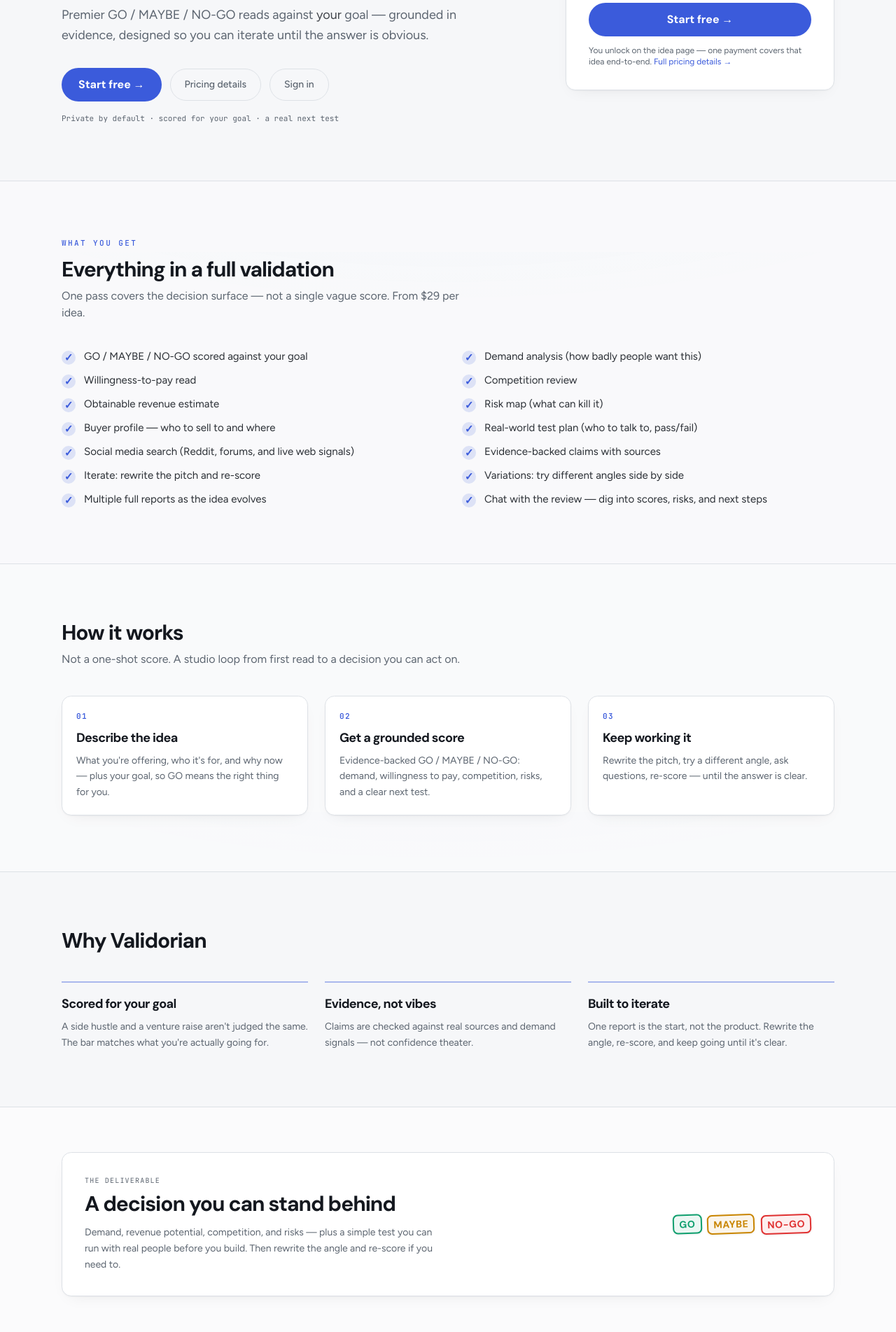
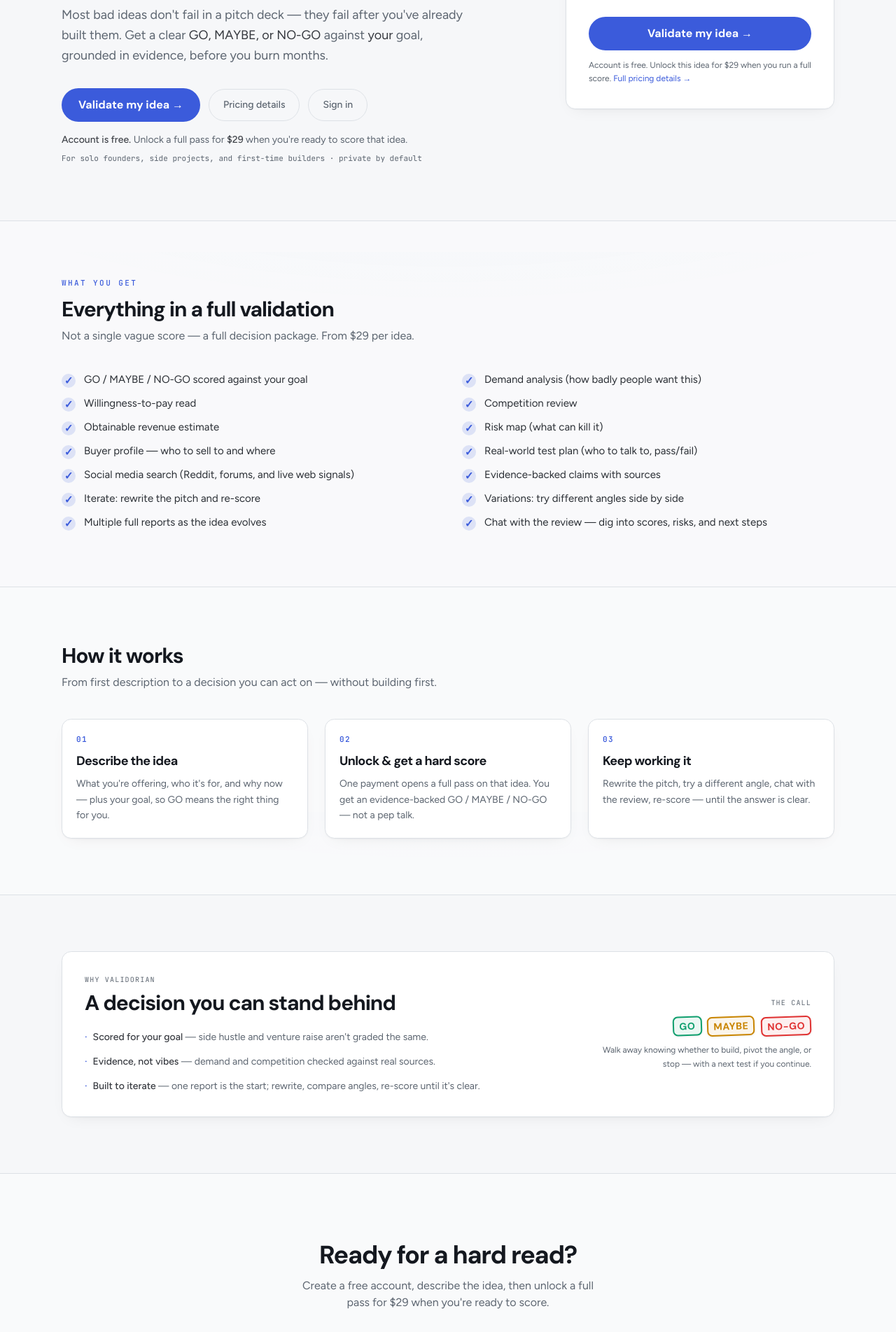
Before and after one commit to ryan321/ideavalidator, a Next.js app: page / in a window 1280 px wide. Shown: the part 440-2343 px from the top of the page at 70% size. Built offline with nearby package versions, Linux system fonts and the light colour scheme; no server answers; the database is empty.

Commit message:
Sharpen landing conversion: pain, free-vs-paid, clearer CTAs.
Rewrite hero for stakes, clarify account free / $29 to score, use Validate my idea, align price card copy, and collapse repeated mid-page sections.

```diff
--- a/app/(marketing)/layout.tsx
+++ b/app/(marketing)/layout.tsx
@@ -58,7 +58,7 @@ export default async function MarketingLayout({ children }: { children: React.Re
                   href="/signup"
                   className="rounded-pill-pack bg-accent px-4 py-1.5 font-display text-sm font-bold text-on-accent transition hover:bg-accent2"
                 >
-                  Get started
+                  Validate my idea →
                 </Link>
               </>
             )}
--- a/app/(marketing)/page.tsx
+++ b/app/(marketing)/page.tsx
@@ -31,35 +31,21 @@ const STEPS = [
   },
   {
     n: "02",
-    title: "Get a grounded score",
-    body: "Evidence-backed GO / MAYBE / NO-GO: demand, willingness to pay, competition, risks, and a clear next test.",
+    title: "Unlock & get a hard score",
+    body: "One payment opens a full pass on that idea. You get an evidence-backed GO / MAYBE / NO-GO — not a pep talk.",
   },
   {
     n: "03",
     title: "Keep working it",
-    body: "Rewrite the pitch, try a different angle, ask questions, re-score — until the answer is clear.",
-  },
-];
-
-const PILLARS = [
-  {
-    title: "Scored for your goal",
-    body: "A side hustle and a venture raise aren't judged the same. The bar matches what you're actually going for.",
-  },
-  {
-    title: "Evidence, not vibes",
-    body: "Claims are checked against real sources and demand signals — not confidence theater.",
-  },
-  {
-    title: "Built to iterate",
-    body: "One report is the start, not the product. Rewrite the angle, re-score, and keep going until it's clear.",
+    body: "Rewrite the pitch, try a different angle, chat with the review, re-score — until the answer is clear.",
   },
 ];
 
 export default async function LandingPage() {
   const user = await getSessionUser();
+  const price = (priceCents() / 100).toFixed(0);
   const ctaHref = user ? "/studio" : "/signup";
-  const ctaLabel = user ? "Open studio →" : "Start free →";
+  const ctaLabel = user ? "Open studio →" : "Validate my idea →";
 
   return (
     <div className="folio-enter">
@@ -75,9 +61,11 @@ export default async function LandingPage() {
               <span className="mt-2 block text-muted">Validate it before you begin.</span>
             </h1>
             <p className="mt-6 max-w-xl text-lg leading-relaxed text-muted">
-              Premier GO / MAYBE / NO-GO reads against{" "}
-              <em className="text-fg/80 not-italic">your</em> goal — grounded in evidence,
-              designed so you can iterate until the answer is obvious.
+              Most bad ideas don&apos;t fail in a pitch deck — they fail after you&apos;ve already
+              built them. Get a clear{" "}
+              <em className="text-fg/85 not-italic">GO, MAYBE, or NO-GO</em> against{" "}
+              <em className="text-fg/85 not-italic">your</em> goal, grounded in evidence, before
+              you burn months.
             </p>
             <div className="mt-8 flex flex-wrap items-center gap-3">
               <Link
@@ -101,8 +89,22 @@ export default async function LandingPage() {
                 </Link>
               )}
             </div>
-            <p className="mt-4 font-mono text-[11px] text-muted">
-              Private by default · scored for your goal · a real next test
+            <p className="mt-4 text-sm text-muted">
+              {user ? (
+                <>
+                  Open the studio and describe an idea. Full validation is{" "}
+                  <span className="font-medium text-fg/80">${price} per idea</span>.
+                </>
+              ) : (
+                <>
+                  <span className="font-medium text-fg/80">Account is free.</span> Unlock a full
+                  pass for <span className="font-medium text-fg/80">${price}</span> when you&apos;re
+                  ready to score that idea.
+                </>
+              )}
+            </p>
+            <p className="mt-2 font-mono text-[11px] text-muted">
+              For solo founders, side projects, and first-time builders · private by default
             </p>
           </div>
 
@@ -126,12 +128,14 @@ export default async function LandingPage() {
             Everything in a full validation
           </h2>
           <p className="mt-2 max-w-xl text-muted">
-            One pass covers the decision surface — not a single vague score. From $
-            {(priceCents() / 100).toFixed(0)} per idea.
+            Not a single vague score — a full decision package. From ${price} per idea.
           </p>
           <ul className="mt-10 grid gap-x-10 gap-y-3 sm:grid-cols-2">
             {WHAT_YOU_GET.map((item) => (
-              <li key={item} className="flex items-start gap-3 text-sm leading-snug text-fg/90 sm:text-[15px]">
+              <li
+                key={item}
+                className="flex items-start gap-3 text-sm leading-snug text-fg/90 sm:text-[15px]"
+              >
                 <span
                   className="mt-0.5 flex h-5 w-5 shrink-0 items-center justify-center rounded-full bg-accent/15 font-semibold text-accent"
                   aria-hidden
@@ -148,9 +152,11 @@ export default async function LandingPage() {
       {/* How it works */}
       <section className="border-y border-border bg-panel/40 py-16 sm:py-20">
         <div className="mx-auto max-w-6xl px-4 sm:px-6">
-          <h2 className="font-display text-2xl font-bold tracking-tight sm:text-3xl">How it works</h2>
+          <h2 className="font-display text-2xl font-bold tracking-tight sm:text-3xl">
+            How it works
+          </h2>
           <p className="mt-2 max-w-xl text-muted">
-            Not a one-shot score. A studio loop from first read to a decision you can act on.
+            From first description to a decision you can act on — without building first.
           </p>
           <ol className="mt-10 grid gap-6 sm:grid-cols-3">
             {STEPS.map((s) => (
@@ -166,52 +172,81 @@ export default async function LandingPage() {
         </div>
       </section>
 
-      {/* Pillars */}
+      {/* Why + verdict — one combined trust strip */}
       <section className="mx-auto max-w-6xl px-4 py-16 sm:px-6 sm:py-20">
-        <h2 className="font-display text-2xl font-bold tracking-tight sm:text-3xl">Why Validorian</h2>
-        <div className="mt-10 grid gap-6 sm:grid-cols-3">
-          {PILLARS.map((p) => (
-            <div key={p.title} className="border-t-2 border-accent/40 pt-4">
-              <h3 className="font-display text-lg font-bold tracking-tight">{p.title}</h3>
-              <p className="mt-2 text-sm leading-relaxed text-muted">{p.body}</p>
-            </div>
-          ))}
-        </div>
-      </section>
-
-      {/* Verdict preview strip */}
-      <section className="border-y border-border bg-panel/50 py-14 sm:py-16">
-        <div className="mx-auto max-w-6xl px-4 sm:px-6">
-          <div className="folio flex flex-col items-start gap-8 p-6 sm:flex-row sm:items-center sm:justify-between sm:p-8">
-            <div>
+        <div className="folio flex flex-col gap-10 p-6 sm:p-8 lg:flex-row lg:items-center lg:justify-between">
+          <div className="min-w-0 max-w-xl">
             <p className="font-mono text-[10px] uppercase text-muted [letter-spacing:var(--tracking-eyebrow)]">
-                The deliverable
+              Why Validorian
             </p>
             <h2 className="mt-2 font-display text-2xl font-bold tracking-tight sm:text-3xl">
               A decision you can stand behind
             </h2>
-              <p className="mt-3 max-w-lg text-sm leading-relaxed text-muted">
-                Demand, revenue potential, competition, and risks — plus a simple test you can run
-                with real people before you build. Then rewrite the angle and re-score if you need to.
+            <ul className="mt-5 space-y-3 text-sm leading-relaxed text-muted">
+              <li className="flex gap-2">
+                <span className="font-medium text-accent" aria-hidden>
+                  ·
+                </span>
+                <span>
+                  <b className="font-medium text-fg/85">Scored for your goal</b> — side hustle and
+                  venture raise aren&apos;t graded the same.
+                </span>
+              </li>
+              <li className="flex gap-2">
+                <span className="font-medium text-accent" aria-hidden>
+                  ·
+                </span>
+                <span>
+                  <b className="font-medium text-fg/85">Evidence, not vibes</b> — demand and
+                  competition checked against real sources.
+                </span>
+              </li>
+              <li className="flex gap-2">
+                <span className="font-medium text-accent" aria-hidden>
+                  ·
+                </span>
+                <span>
+                  <b className="font-medium text-fg/85">Built to iterate</b> — one report is the
+                  start; rewrite, compare angles, re-score until it&apos;s clear.
+                </span>
+              </li>
+            </ul>
+          </div>
+          <div className="flex shrink-0 flex-col items-start gap-3 sm:items-end">
+            <p className="font-mono text-[10px] uppercase text-muted [letter-spacing:var(--tracking-eyebrow)]">
+              The call
             </p>
-            </div>
             <div className="flex flex-wrap gap-2">
               <span className="verdict-stamp text-sm text-good">GO</span>
               <span className="verdict-stamp text-sm text-warn">MAYBE</span>
               <span className="verdict-stamp text-sm text-bad">NO-GO</span>
             </div>
+            <p className="max-w-xs text-left text-xs leading-relaxed text-muted sm:text-right">
+              Walk away knowing whether to build, pivot the angle, or stop — with a next test if
+              you continue.
+            </p>
           </div>
         </div>
       </section>
 
       {/* Final CTA */}
-      <section className="mx-auto max-w-6xl px-4 py-16 text-center sm:px-6 sm:py-24">
+      <section className="border-t border-border bg-panel/40 py-16 text-center sm:py-24">
+        <div className="mx-auto max-w-6xl px-4 sm:px-6">
           <h2 className="font-display text-3xl font-extrabold tracking-tight sm:text-4xl">
             Ready for a hard read?
           </h2>
           <p className="mx-auto mt-3 max-w-md text-muted">
-          Open the studio, describe the idea, and get a hard first read — then keep working it.
-          One clear price per idea: depth on full reports, not a charge for every question.
+            {user ? (
+              <>
+                Open the studio, describe the idea, and run a full pass — ${price} unlocks that
+                idea end-to-end.
+              </>
+            ) : (
+              <>
+                Create a free account, describe the idea, then unlock a full pass for ${price} when
+                you&apos;re ready to score.
+              </>
+            )}
           </p>
           <Link
             href={ctaHref}
@@ -219,6 +254,12 @@ export default async function LandingPage() {
           >
             {ctaLabel}
           </Link>
+          {!user && (
+            <p className="mt-3 text-xs text-muted">
+              No subscription. Pay once per idea.
+            </p>
+          )}
+        </div>
       </section>
     </div>
   );
--- a/app/(marketing)/pricing/page.tsx
+++ b/app/(marketing)/pricing/page.tsx
@@ -9,7 +9,7 @@ export const dynamic = "force-dynamic";
 export const metadata: Metadata = {
   title: "Pricing — Validorian",
   description:
-    "One clear price per idea: a full validation pass with full scored reports included and unlimited questions while you iterate.",
+    "One clear price per idea: a full validation pass with full scored reports included and chat with the review while you iterate.",
 };
 
 /** Plain-language benefits — no internal feature names in titles. */
@@ -67,7 +67,7 @@ export default async function PricingPage() {
   const user = await getSessionUser();
   const price = (priceCents() / 100).toFixed(0);
   const ctaHref = user ? "/studio" : "/signup";
-  const ctaLabel = user ? "Open studio →" : "Start free →";
+  const ctaLabel = user ? "Open studio →" : "Validate my idea →";
 
   return (
     <div className="folio-enter">
@@ -174,7 +174,7 @@ export default async function PricingPage() {
           Ready for a hard read?
         </h2>
         <p className="mx-auto mt-3 max-w-md text-muted">
-          ${price} per idea · {CAMPAIGN_RUN_CAP} full scored reports · unlimited questions on that
+          ${price} per idea · {CAMPAIGN_RUN_CAP} full scored reports · chat with the review on that
           idea
         </p>
         <Link
--- a/components/CampaignPriceCard.tsx
+++ b/components/CampaignPriceCard.tsx
@@ -36,7 +36,7 @@ export function CampaignPriceCard({
         <span className="font-medium text-fg/85">
           {CAMPAIGN_RUN_CAP} full scored reports included
         </span>
-        , plus unlimited questions and tools while you work that idea.
+        , plus chat with the review and tools while you work that idea.
       </p>
       <ul className="mt-5 space-y-2 text-sm text-fg/85">
         <li className="flex gap-2">
@@ -49,13 +49,13 @@ export function CampaignPriceCard({
           <span className="text-accent" aria-hidden>
             ✓
           </span>
-          Room to re-score when the idea changes
+          Re-score, variations, and iterate as the idea changes
         </li>
         <li className="flex gap-2">
           <span className="text-accent" aria-hidden>
             ✓
           </span>
-          Unlimited questions — never metered like credits
+          Chat with the review — not metered like credits
         </li>
       </ul>
       <Link
@@ -64,8 +64,8 @@ export function CampaignPriceCard({
       >
         {ctaLabel}
       </Link>
-      <p className="mt-3 text-xs text-muted">
-        You unlock on the idea page — one payment covers that idea end-to-end.
+      <p className="mt-3 text-xs leading-relaxed text-muted">
+        Account is free. Unlock this idea for ${price} when you run a full score.
         {detailsHref ? (
           <>
             {" "}
```
Lines whose indentation alone changed are shown as unchanged.
